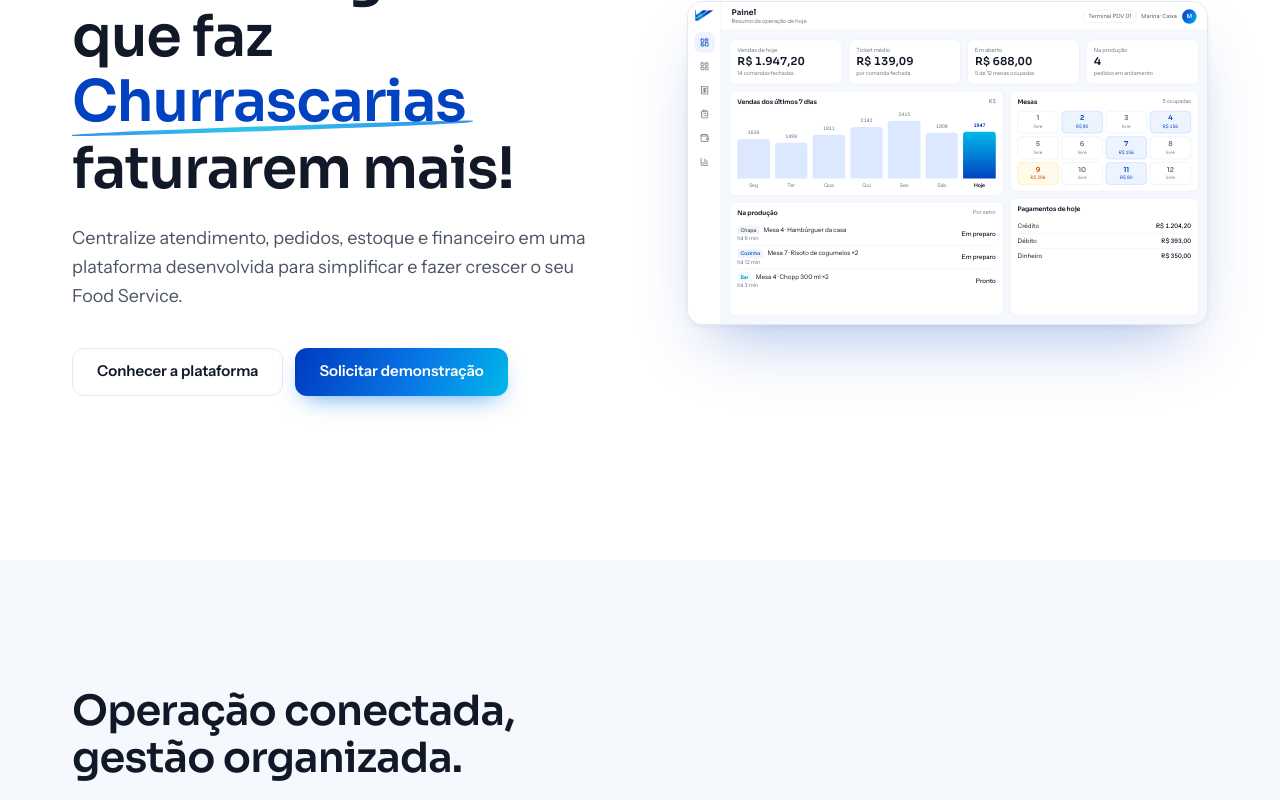
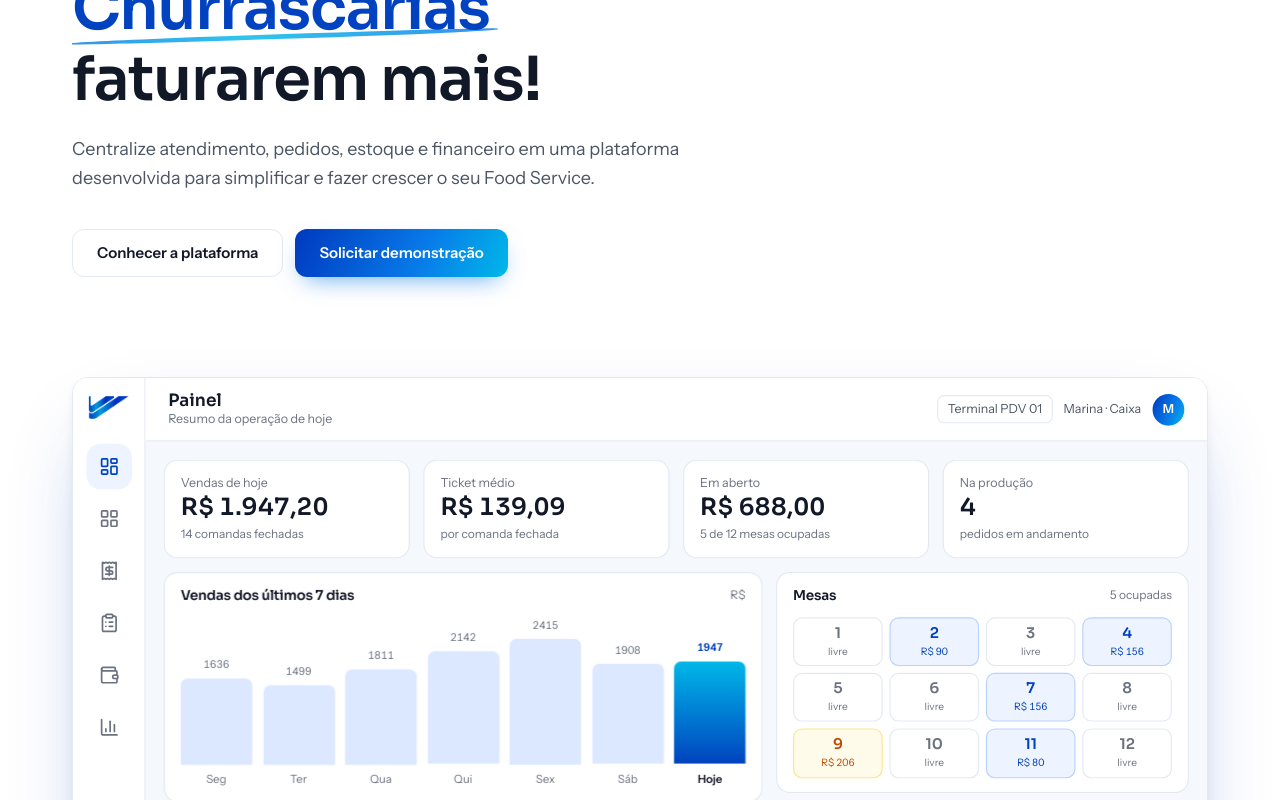
Before and after one commit to Wylham/velozt-site, a Next.js app: page / in a window 1280 px wide. Shown: the part 240-1040 px from the top of the page. Built offline with nearby package versions, Linux system fonts and the light colour scheme; no server answers.

Commit message:
feat: aprimoramento da secao de hero

```diff
--- a/src/app/globals.css
+++ b/src/app/globals.css
@@ -176,15 +176,82 @@ p {
     transform: rotate(-1.7deg);
 }
 
-/* Em telas amplas, o hero cresce de forma contínua, sem salto de breakpoint. */
+/* Hero: a mensagem abre espaço para o produto, que vira a prova central logo abaixo. */
 @media (min-width: 1024px) {
     .hero-content {
-        max-width: clamp(1200px, calc(50vw + 390px), 1500px);
-        column-gap: clamp(2.5rem, calc(1.25rem + 2vw), 4rem);
+        max-width: clamp(1200px, calc(50vw + 420px), 1400px);
     }
 
     .hero-title {
-        font-size: clamp(3.4rem, calc(2.68rem + 1.125vw), 4rem);
+        font-size: clamp(3.75rem, calc(3rem + 1vw), 4.5rem);
+    }
+
+    .hero-copy {
+        max-width: 46rem;
+    }
+
+    .hero-product .anim-rise > div:first-child {
+        box-shadow: 0 4px 10px rgb(17 24 39 / 0.06), 0 38px 78px -30px rgb(0 66 191 / 0.42);
+    }
+}
+
+.hero-product-glow {
+    position: absolute;
+    z-index: -1;
+    top: 4%;
+    right: 5%;
+    width: 68%;
+    aspect-ratio: 1;
+    border-radius: 999px;
+    background: radial-gradient(circle, rgb(0 184 232 / 0.14) 0%, rgb(8 121 232 / 0.09) 38%, transparent 70%);
+    filter: blur(12px);
+    pointer-events: none;
+}
+
+@media (prefers-reduced-motion: no-preference) {
+    .hero-dashboard--pending main > div > div:first-child,
+    .hero-dashboard--pending main > div > div:nth-child(2) > div {
+        opacity: 0;
+    }
+
+    .hero-dashboard--active main > div > div:first-child,
+    .hero-dashboard--active main > div > div:nth-child(2) > div {
+        animation: hero-dashboard-in 0.82s cubic-bezier(0.16, 1, 0.3, 1) forwards;
+    }
+
+    .hero-dashboard--active main > div > div:first-child { animation-delay: 0ms; }
+    .hero-dashboard--active main > div > div:nth-child(2) > div:first-child { animation-delay: 0.1s; }
+    .hero-dashboard--active main > div > div:nth-child(2) > div:last-child { animation-delay: 0.2s; }
+}
+
+@keyframes hero-dashboard-in {
+    from {
+        opacity: 0;
+        transform: translateY(10px) scale(0.99);
+    }
+
+    to {
+        opacity: 1;
+        transform: none;
+    }
+}
+
+@media (prefers-reduced-motion: no-preference) {
+    .chart-bar-enter {
+        transform-origin: bottom;
+        animation: chart-bar-enter 0.72s cubic-bezier(0.16, 1, 0.3, 1) both;
+    }
+}
+
+@keyframes chart-bar-enter {
+    from {
+        opacity: 0;
+        transform: scaleY(0);
+    }
+
+    to {
+        opacity: 1;
+        transform: scaleY(1);
     }
 }
 
--- a/src/components/mockups/DashboardScreen.tsx
+++ b/src/components/mockups/DashboardScreen.tsx
@@ -1,16 +1,49 @@
+"use client";
+
 import { AppShell } from "./AppShell";
 import { BarChart, Card, Row, SectorChip } from "./mock-ui";
 import { avgTicket, byMethod, occupiedTables, openTotal, production, revenue, sales, tableNumbers, tableStatus, tableTotal, weekLabels, weekValues } from "@/lib/demo-data";
 import { brl } from "@/lib/format";
+import { useEffect, useState } from "react";
 
 const short = (n: number) => `${Math.round(n / 100)}`;
 
-export function DashboardScreen() {
+function CountUp({ value, format, animate }: { value: number; format: (value: number) => string; animate: boolean }) {
+  const [current, setCurrent] = useState(animate ? 0 : value);
+
+  useEffect(() => {
+    if (!animate || window.matchMedia("(prefers-reduced-motion: reduce)").matches) {
+      setCurrent(value);
+      return;
+    }
+
+    let frame = 0;
+    const delay = window.setTimeout(() => {
+      const start = performance.now();
+      const duration = 1400;
+      const tick = (now: number) => {
+        const progress = Math.min((now - start) / duration, 1);
+        setCurrent(Math.round(value * (1 - Math.pow(1 - progress, 4))));
+        if (progress < 1) frame = window.requestAnimationFrame(tick);
+      };
+      frame = window.requestAnimationFrame(tick);
+    }, 270);
+
+    return () => {
+      window.clearTimeout(delay);
+      window.cancelAnimationFrame(frame);
+    };
+  }, [animate, value]);
+
+  return <>{format(current)}</>;
+}
+
+export function DashboardScreen({ animate = false }: { animate?: boolean }) {
   const kpis = [
-    { label: "Vendas de hoje", value: brl(revenue), hint: `${sales.length} comandas fechadas` },
-    { label: "Ticket médio", value: brl(avgTicket), hint: "por comanda fechada" },
-    { label: "Em aberto", value: brl(openTotal), hint: `${occupiedTables} de ${tableNumbers.length} mesas ocupadas` },
-    { label: "Na produção", value: String(production.length), hint: "pedidos em andamento" },
+    { label: "Vendas de hoje", value: revenue, format: brl, hint: `${sales.length} comandas fechadas` },
+    { label: "Ticket médio", value: avgTicket, format: brl, hint: "por comanda fechada" },
+    { label: "Em aberto", value: openTotal, format: brl, hint: `${occupiedTables} de ${tableNumbers.length} mesas ocupadas` },
+    { label: "Na produção", value: production.length, format: String, hint: "pedidos em andamento" },
   ];
   return (
     <AppShell active="dashboard" title="Painel" subtitle="Resumo da operação de hoje">
@@ -19,7 +52,7 @@ export function DashboardScreen() {
           {kpis.map((k) => (
             <div key={k.label} className="rounded-xl border border-line bg-white px-3.5 py-3">
               <div className="text-[11px] text-ink-mute">{k.label}</div>
-              <div className="mt-1 font-display text-[21px] font-semibold tabular-nums leading-none">{k.value}</div>
+              <div className="mt-1 font-display text-[21px] font-semibold tabular-nums leading-none"><CountUp value={k.value} format={k.format} animate={animate} /></div>
               <div className="mt-1.5 text-[10.5px] text-ink-mute">{k.hint}</div>
             </div>
           ))}
@@ -27,7 +60,7 @@ export function DashboardScreen() {
         <div className="grid min-h-0 flex-1 grid-cols-[1.45fr_1fr] gap-3">
           <div className="flex min-h-0 flex-col gap-3">
             <Card title="Vendas dos últimos 7 dias" aside="R$">
-              <BarChart labels={weekLabels} values={weekValues} height={150} money={short} />
+              <BarChart labels={weekLabels} values={weekValues} height={150} money={short} animate={animate} />
             </Card>
             <Card title="Na produção" aside="Por setor" className="flex-1">
               {production.slice(0, 3).map((p) => (
--- a/src/components/mockups/mock-ui.tsx
+++ b/src/components/mockups/mock-ui.tsx
@@ -47,7 +47,7 @@ export function Btn({ children, primary = false, large = false, className = "" }
   );
 }
 
-export function BarChart({ labels, values, height = 140, money }: { labels: string[]; values: number[]; height?: number; money: (n: number) => string }) {
+export function BarChart({ labels, values, height = 140, money, animate = false }: { labels: string[]; values: number[]; height?: number; money: (n: number) => string; animate?: boolean }) {
   const max = Math.max(...values);
   return (
     <div className="flex items-end gap-2.5" style={{ height }}>
@@ -57,8 +57,8 @@ export function BarChart({ labels, values, height = 140, money }: { labels: stri
           <div key={labels[i]} className="flex h-full flex-1 flex-col justify-end gap-1.5">
             <span className={`text-center text-[9.5px] tabular-nums ${last ? "font-semibold text-brand-700" : "text-ink-mute"}`}>{money(v)}</span>
             <div
-              className={`rounded-t-md ${last ? "bg-gradient-to-t from-brand-700 to-aqua" : "bg-brand-100"}`}
-              style={{ height: `${(v / max) * (height - 38)}px` }}
+              className={`rounded-t-md ${last ? "bg-gradient-to-t from-brand-700 to-aqua" : "bg-brand-100"} ${animate ? "chart-bar-enter" : ""}`}
+              style={{ height: `${(v / max) * (height - 38)}px`, animationDelay: animate ? `${340 + i * 65}ms` : undefined }}
             />
             <span className={`text-center text-[10px] ${last ? "font-semibold text-ink" : "text-ink-mute"}`}>{labels[i]}</span>
           </div>
--- a/src/components/sections/Hero.tsx
+++ b/src/components/sections/Hero.tsx
@@ -2,10 +2,11 @@
 
 import type { CSSProperties } from "react";
 import { Check, Send } from "lucide-react";
-import { useEffect, useState } from "react";
+import { useEffect, useRef, useState } from "react";
 import { ButtonLink } from "@/components/ui/Button";
 import { Container } from "@/components/ui/Container";
 import { PanelFrame } from "@/components/mockups/DeviceFrames";
+import { DashboardScreen } from "@/components/mockups/DashboardScreen";
 import { Scaled } from "@/components/mockups/Scaled";
 import { SectorChip } from "@/components/mockups/mock-ui";
 import { screens, SCREEN_SIZE } from "@/components/mockups/screens";
@@ -20,6 +21,9 @@ export function Hero() {
   const mesa9 = tabs.find((t) => t.table === 9)!;
   const comanda = tabsOf(4)[1];
   const [businessIndex, setBusinessIndex] = useState(0);
+  const [hasScrolled, setHasScrolled] = useState(false);
+  const [animateDashboard, setAnimateDashboard] = useState(false);
+  const productRef = useRef<HTMLDivElement>(null);
 
   useEffect(() => {
     const interval = window.setInterval(() => {
@@ -28,11 +32,34 @@ export function Hero() {
 
     return () => window.clearInterval(interval);
   }, []);
+
+  useEffect(() => {
+    const onScroll = () => setHasScrolled(true);
+    window.addEventListener("scroll", onScroll, { once: true, passive: true });
+    return () => window.removeEventListener("scroll", onScroll);
+  }, []);
+
+  useEffect(() => {
+    if (!hasScrolled || !productRef.current) return;
+
+    const observer = new IntersectionObserver(
+      ([entry]) => {
+        if (!entry.isIntersecting) return;
+        setAnimateDashboard(true);
+        observer.disconnect();
+      },
+      { threshold: 0.22 },
+    );
+
+    observer.observe(productRef.current);
+    return () => observer.disconnect();
+  }, [hasScrolled]);
+
   return (
-    <section id="inicio" className="relative flex min-h-[calc(100svh-70px)] items-center overflow-hidden pb-20 pt-10 lg:pb-28 lg:pt-16">
-      <Container className="hero-content relative grid items-center gap-14 lg:grid-cols-[minmax(0,1fr)_minmax(0,1fr)] lg:gap-10">
-        <div>
-          <h1 className="hero-title font-hero text-[2.6rem] font-semibold leading-[1.06] sm:text-5xl lg:text-[3.4rem]">
+    <section id="inicio" className="relative overflow-hidden pb-20 pt-10 sm:pt-14 lg:pb-28 lg:pt-20">
+      <Container className="hero-content relative">
+        <div className="hero-copy max-w-[46rem]">
+          <h1 className="hero-title font-hero text-[2.6rem] font-semibold leading-[1.04] sm:text-5xl lg:text-[4rem]">
             {/*
             Seu restaurante merece uma gestão mais inteligente.
             */}
@@ -44,7 +71,7 @@ export function Hero() {
             </span>
             <span className="block">faturarem mais!</span>
           </h1>
-          <p className="mt-6 max-w-xl text-lg leading-relaxed text-ink-soft">
+          <p className="mt-6 max-w-[39rem] text-lg leading-relaxed text-ink-soft">
             Centralize atendimento, pedidos, estoque e financeiro em uma plataforma desenvolvida para simplificar e fazer crescer o seu Food Service.
           </p>
           <div className="mt-9 flex flex-col gap-3 sm:flex-row">
@@ -53,14 +80,15 @@ export function Hero() {
           </div>
         </div>
 
-        <div className="relative pb-10 pt-6 lg:pl-6">
-          <div className="anim-rise" style={delay(250)}>
-            <PanelFrame>
-              <Scaled width={SCREEN_SIZE.width} height={SCREEN_SIZE.height}>{screens.dashboard}</Scaled>
+        <div ref={productRef} className="hero-product relative isolate mx-auto mt-14 w-full max-w-[1280px] pb-10 pt-3 sm:mt-16 lg:mt-20 lg:pt-5">
+          <div className="hero-product-glow" aria-hidden="true" />
+          <div className="anim-rise relative" style={delay(250)}>
+            <PanelFrame className={`hero-dashboard hero-dashboard--pending ${animateDashboard ? "hero-dashboard--active" : ""}`}>
+              <Scaled width={SCREEN_SIZE.width} height={SCREEN_SIZE.height}><DashboardScreen animate={animateDashboard} /></Scaled>
             </PanelFrame>
           </div>
 
-          <div className="anim-rise absolute -top-1 right-2 hidden w-[230px] rounded-2xl border border-line bg-white p-4 shadow-lift sm:block" style={delay(700)}>
+          <div className="anim-rise absolute -top-3 right-3 hidden w-[230px] rounded-2xl border border-line bg-white p-4 shadow-lift lg:block" style={delay(700)}>
             <div className="flex items-center gap-2 text-[12.5px] font-semibold">
               <span className="grid size-6 place-items-center rounded-full bg-brand-50 text-brand-700"><Send className="size-3.5" /></span>
               Pedido enviado
@@ -75,7 +103,7 @@ export function Hero() {
             </div>
           </div>
 
-          <div className="anim-rise absolute -left-2 bottom-0 hidden w-[240px] rounded-2xl border border-line bg-white p-4 shadow-lift sm:block lg:-left-8" style={delay(950)}>
+          <div className="anim-rise absolute -bottom-4 -left-5 hidden w-[240px] rounded-2xl border border-line bg-white p-4 shadow-lift lg:block" style={delay(950)}>
             <div className="flex items-center justify-between text-[12.5px] font-semibold">
               Mesa 9
               <span className="rounded-full border border-amber-200 bg-amber-50 px-2 py-0.5 text-[10.5px] font-medium text-amber-700">Pré-conta</span>
```
